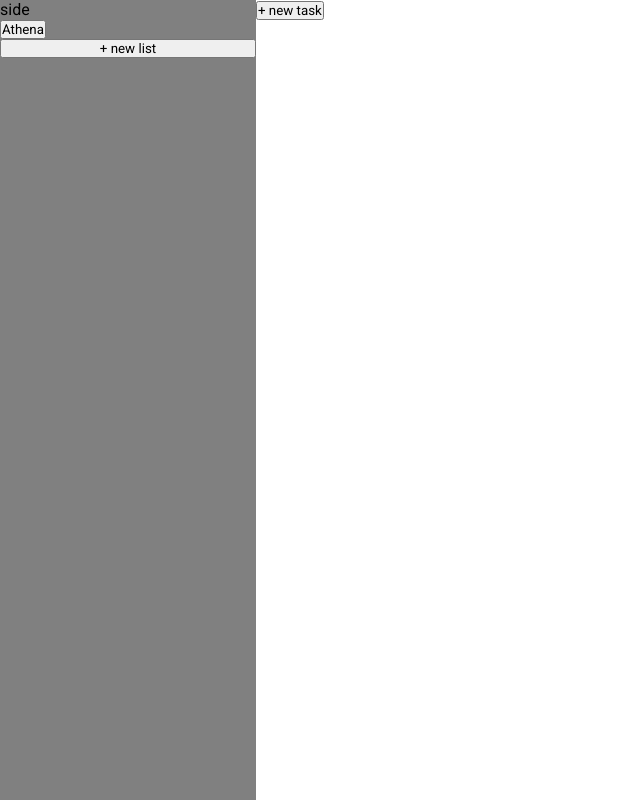
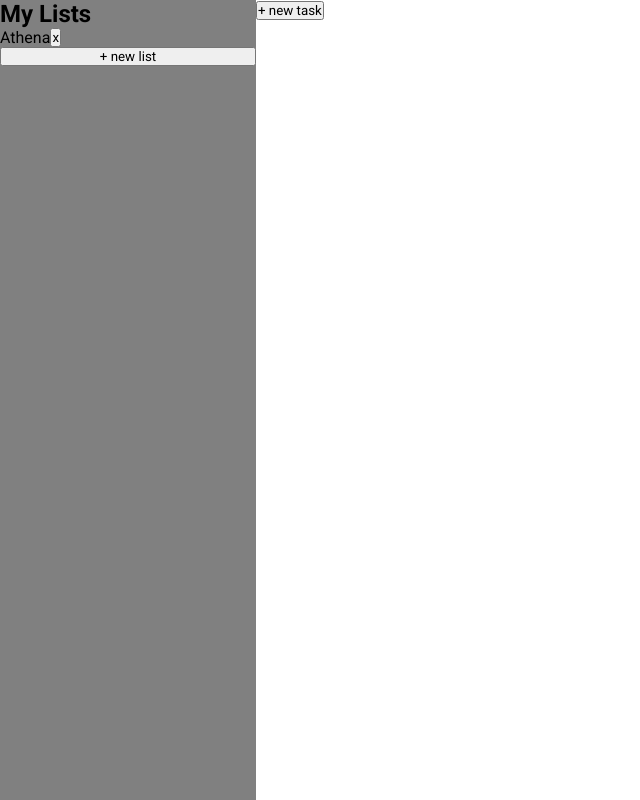
Before and after one commit to ashleyl1u/to-do-list, a website built with webpack: page src/index.html in a window 1280 px wide. Shown: the whole page, without its empty margins (0-640 px from the left). Built offline with nearby package versions, Linux system fonts and the light colour scheme.

Commit message:
Create delete button for lists

```diff
--- a/src/index.html
+++ b/src/index.html
@@ -6,7 +6,7 @@
   <title>Do it Lists</title>
 </head>
 <body>
-  <div id="side-bar">side</div>
+  <div id="side-bar"></div>
   <div id="content">
 
   </div>
--- a/src/scripts/lists.js
+++ b/src/scripts/lists.js
@@ -1,5 +1,3 @@
-
-
 
 class List {
   constructor(title){
@@ -31,11 +29,39 @@ export function renderLists() {
   const listContainer = document.getElementById('list-container');
   listContainer.innerHTML = '';
 
-  lists.forEach((list) =>{
-    const listBtn = document.createElement('button');
+  lists.forEach((list, index) =>{
+    const listContent = document.createElement('div');
+    listContent.classList.add('list-content');
+
+    const listBtn = document.createElement('div');
     listBtn.textContent = list.title;
-    listContainer.appendChild(listBtn);
+
+    const listDeleteBtn = document.createElement('button');
+    listDeleteBtn.textContent = 'x';
+    listDeleteBtn.classList.add('delete-list-btn');
+    listDeleteBtn.setAttribute('id', index);
+
+
+    listContent.appendChild(listBtn);
+    listContent.appendChild(listDeleteBtn);
+
+    listContainer.appendChild(listContent);
   });
+
+  addListListeners();
+}
+
+function addListListeners(){
+  document.querySelectorAll('.delete-list-btn').forEach((btn) => {
+    btn.addEventListener('click', () => {
+      removeList(btn.getAttribute('id'));
+    });
+  });
+}
+
+function removeList(index) {
+  lists.splice(index,1);
+  renderLists();
 }
 
 
--- a/src/scripts/side-bar.js
+++ b/src/scripts/side-bar.js
@@ -1,8 +1,11 @@
 
 import { renderLists, openOverlay } from "./lists";
+import '../styles/side-bar.css';
 
 export function renderSideBar() {
-
+  const myListHeader = document.createElement('h2');
+  myListHeader.textContent = 'My Lists';
+  document.getElementById('side-bar').appendChild(myListHeader);
   const listContainer = document.createElement('div');
   listContainer.setAttribute('id' , 'list-container');
   document.getElementById('side-bar').appendChild(listContainer);
--- a/src/styles/side-bar.css
+++ b/src/styles/side-bar.css
@@ -0,0 +1,8 @@
+#list-container{
+  display: flex;
+  flex-direction: column;
+}
+
+.list-content{
+  display: flex;
+}
```
